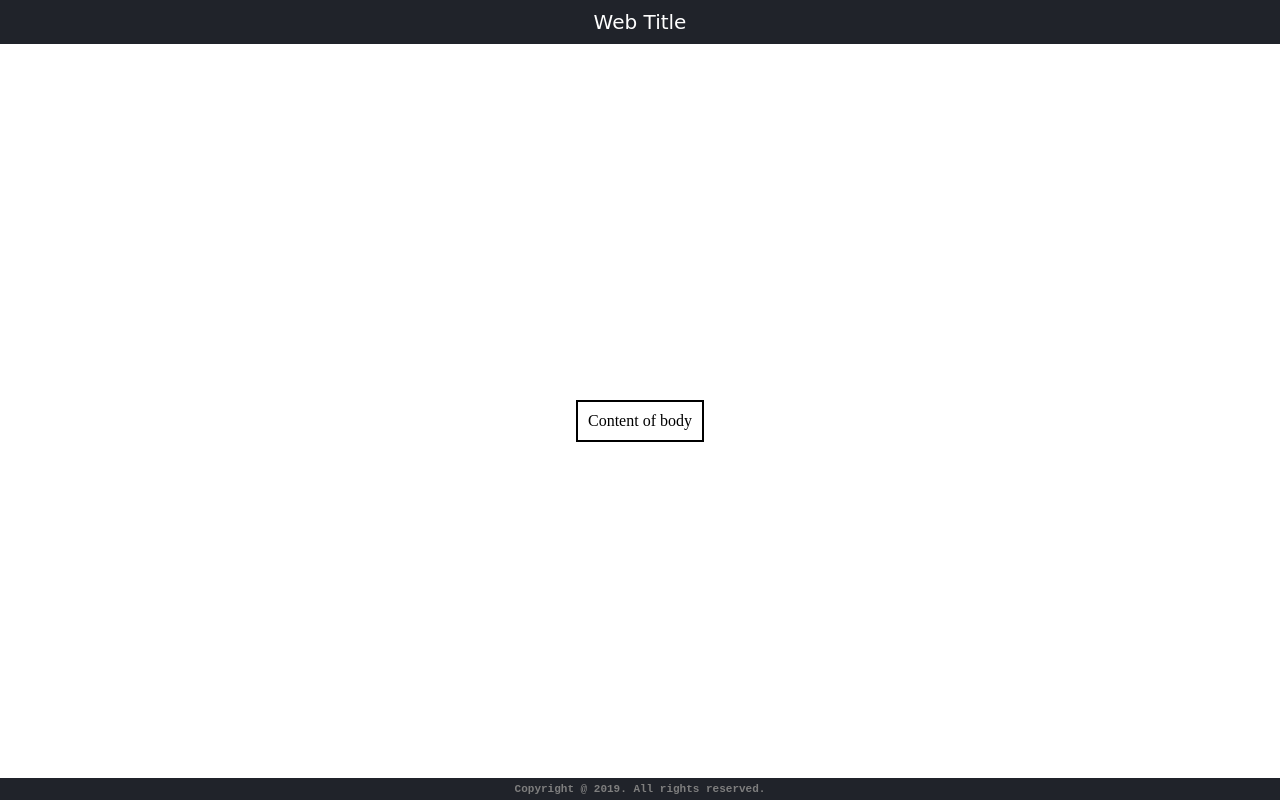
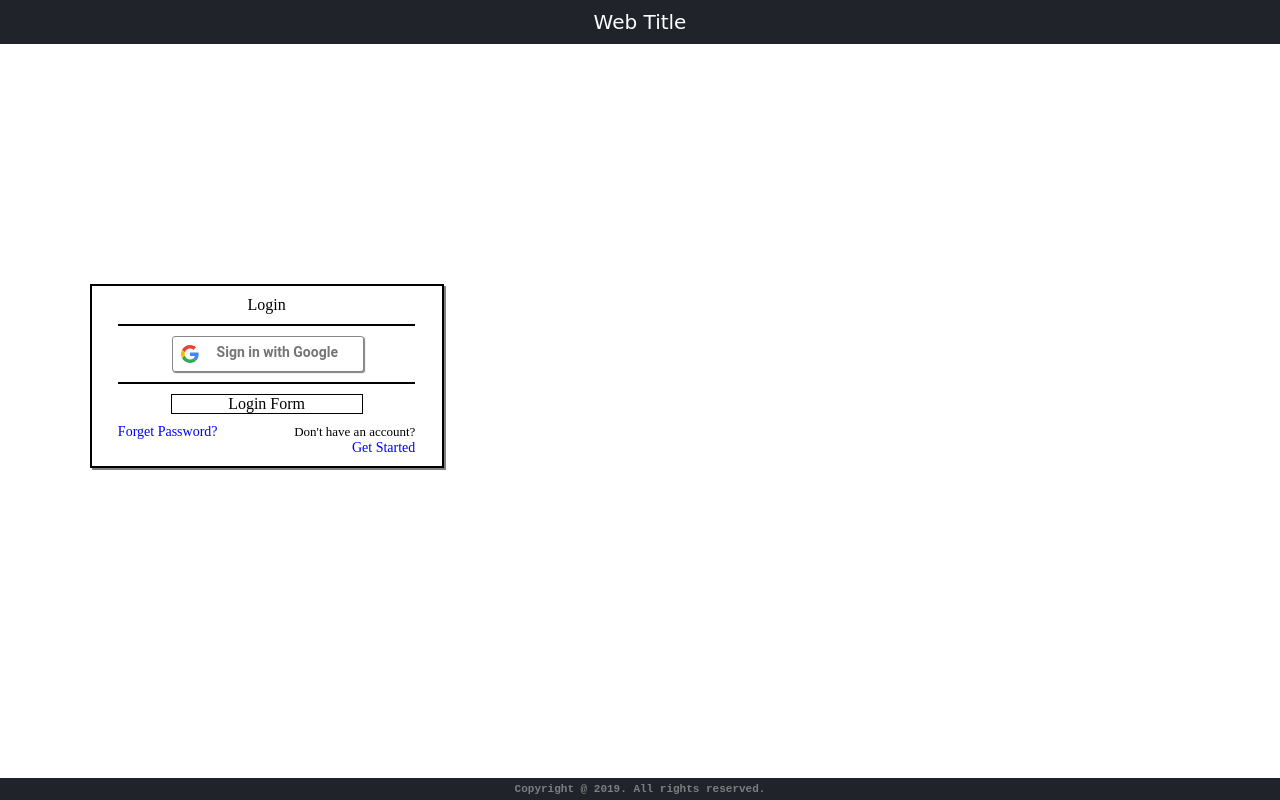
Before and after one commit to Tony-Donghua-Han/ReactExample, a React app: page / in a window 1280 px wide. Built offline with nearby package versions, Linux system fonts and the light colour scheme; the HTML template or start-up script is replaced by a standard one.

Commit message:
added initial login box

```diff
--- a/package.json
+++ b/package.json
@@ -5,7 +5,7 @@
   "main": "index.js",
   "scripts": {
     "eslint": "eslint src/**/*.tsx src/**/*.ts",
-    "build-prod": "webpack --config webpack.prod.js",
+    "build-prod": "npm run eslint & webpack --config webpack.prod.js",
     "build": "webpack --config webpack.dev.js",
     "devserver": "webpack-dev-server --config webpack.dev.js",
     "test": "jest",
--- /dev/null
+++ b/src/components/loginComponent/loginBox.sass
@@ -0,0 +1,47 @@
+.loginBox
+    border: solid 2px black
+    box-shadow: 2px 2px grey
+    max-width: 350px
+    min-width: 230px
+
+    & .title
+        margin-top: 10px
+        margin-bottom: 10px
+        display: block
+        text-align: center
+
+    & .signinButton
+        margin: auto
+        width: 190px
+
+    & .form
+        margin: auto
+        width: 190px
+        border: solid 1px black
+        text-align: center
+
+    & .loginFooter
+        display: flex
+        width: 85%
+        margin: 10px auto 10px auto
+        font-size: 13px
+
+        & .link
+            font-size: 14px
+            color: blue
+            &:hover
+                cursor: pointer
+
+        & .forgetPassword
+            width: 45%
+
+        & .createAccount
+            text-align: right
+            width: 65%
+
+    & .divider
+        margin: 10px auto 10px auto
+        display: block
+        width: 85%
+        height: 2px
+        background: black
--- /dev/null
+++ b/src/components/loginComponent/loginBox.tsx
@@ -0,0 +1,29 @@
+import React from "react";
+import GoogleSignin from "../googleSignIn/googleSignInButton";
+import "./loginBox.sass";
+
+// eslint-disable-next-line @typescript-eslint/no-empty-interface
+interface GoogleSigninButtonProp {}
+
+export default function GoogleSigninButton(props: GoogleSigninButtonProp): JSX.Element {
+    // eslint-disable-next-line no-console
+    console.log(props);
+    return (
+        <div className="loginBox" id="loginBox">
+            <div className="title">Login</div>
+            <div className="divider" />
+            <div className="signinButton">
+                <GoogleSignin />
+            </div>
+            <div className="divider" />
+            <div className="form">Login Form</div>
+            <div className="loginFooter">
+                <div className="forgetPassword link">Forget Password?</div>
+                <div className="createAccount">
+                    <div>Don&apos;t have an account?</div>
+                    <div className="link">Get Started</div>
+                </div>
+            </div>
+        </div>
+    );
+}
--- a/src/index.sass
+++ b/src/index.sass
@@ -1,6 +1,10 @@
 body
     margin: 0
 
+.content
+    margin-top: 30vh
+    margin-left: 7%
+    margin-right: 7%
 .page-layout-wrapper
     min-height: 100vh
     display: grid
--- a/src/index.tsx
+++ b/src/index.tsx
@@ -2,7 +2,7 @@ import * as React from "react";
 import * as ReactDOM from "react-dom";
 import Header from "./headerAndFooter/header";
 import Footer from "./headerAndFooter/footer";
-import Content from "./components/content";
+import LoginBox from "./components/loginComponent/loginBox";
 import "./index.sass";
 
 ReactDOM.render(<MainComponent />, document.getElementById("mainApp"));
@@ -11,7 +11,9 @@ function MainComponent(): JSX.Element {
     return (
         <div className="page-layout-wrapper">
             <Header />
-            <Content />
+            <div className="content">
+                <LoginBox />
+            </div>
             <Footer />
         </div>
     );
```
Also changed, not shown: 1 other file (tests, documents, lock files or other folders).
